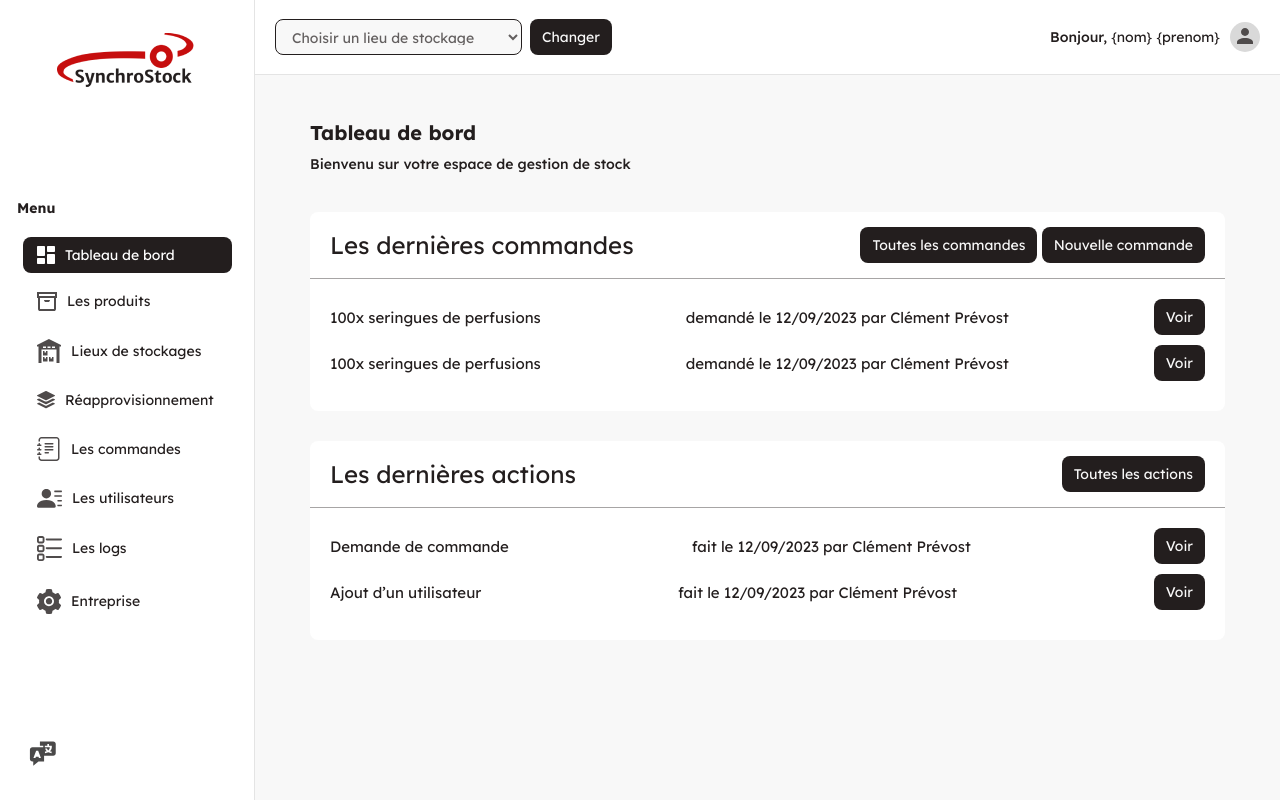
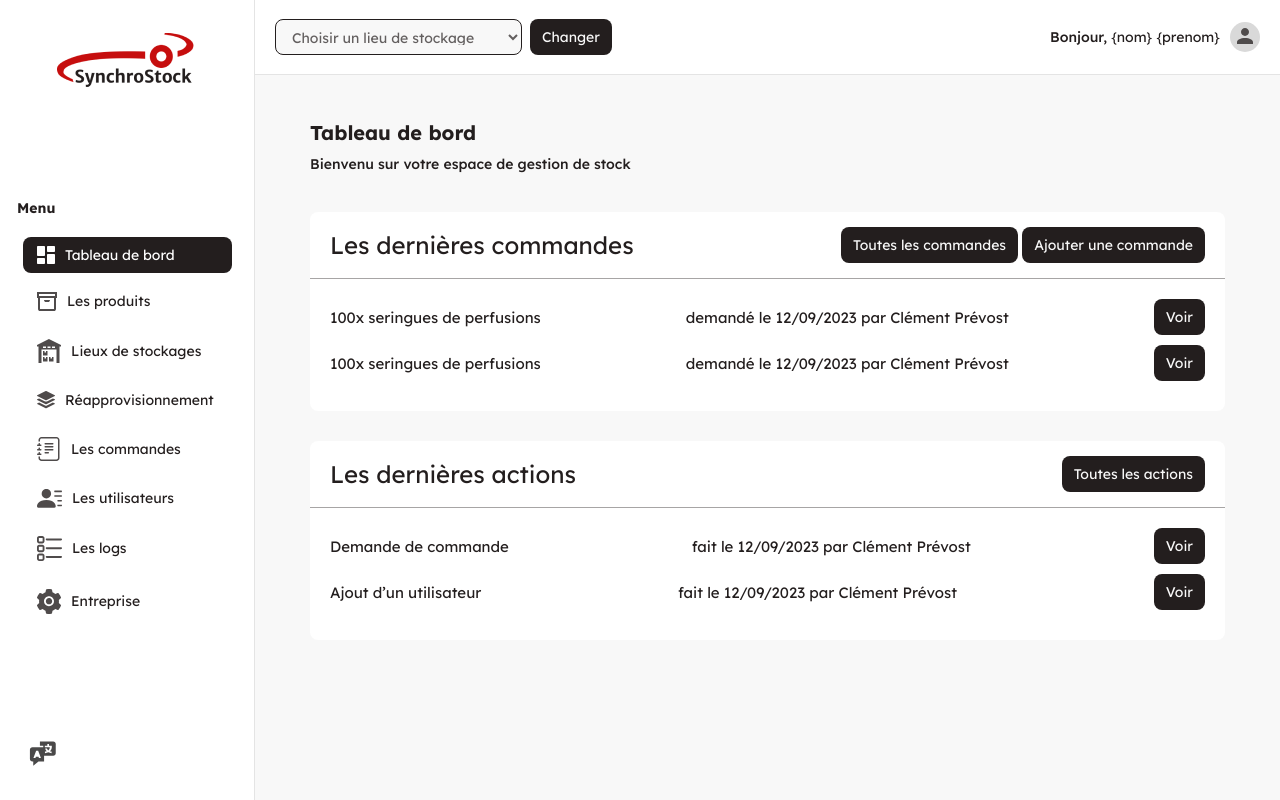
Before and after one commit to prevostclementDev/GestionnaireStock, a CodeIgniter 4 app: the page made by app/Views/dashboard/index.php in a window 1280 px wide. Run offline with PHP 8.4 and a stand-in for CodeIgniter, Linux system fonts and the light colour scheme; the template is opened without the code that fills it, so the values that code supplies are empty; some libraries are stand-ins or nearby versions.

Commit message:
text update

```diff
--- a/app/Views/dashboard/index.php
+++ b/app/Views/dashboard/index.php
@@ -21,7 +21,7 @@
                         Toutes les commandes
                     </a>
                     <a href="" class="submit_ui_form">
-                        Nouvelle commande
+                        Ajouter une commande
                     </a>
                 </div>
             </div>
```
